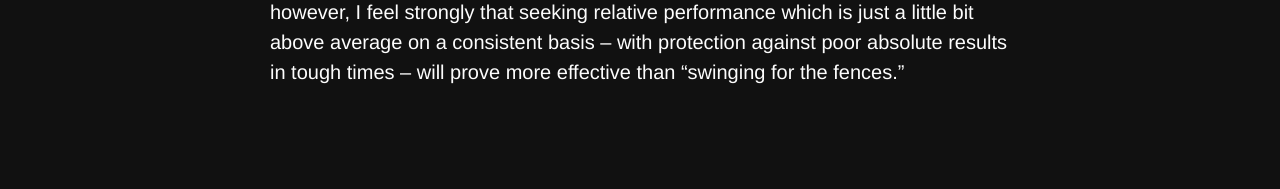
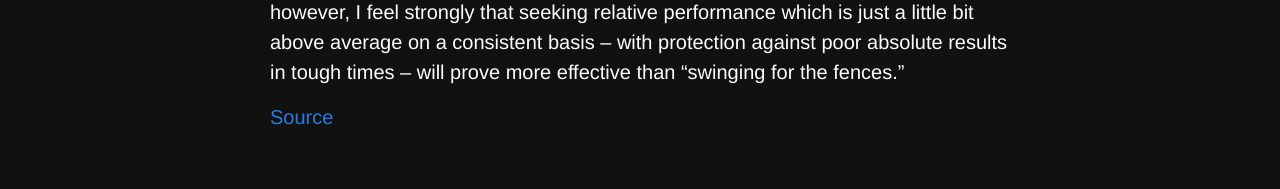
Before and after one commit to nanhung/nanhung.github.io, a Jekyll site: the page built from _posts/1990-10-12-the-route-to-performance.md, in a window 1280 px wide. Shown: the part 2115-2304 px from the top of the page. Built offline with Jekyll 4.4.1, drawn with Linux system fonts in a browser that asks for light colours; our own code applies the rules of GitHub Pages for plain Markdown files; before the commit the page ends 2262 px from its top, so only the background shows below that.

Commit message:
add_source

```diff
--- a/_posts/1990-10-12-the-route-to-performance.md
+++ b/_posts/1990-10-12-the-route-to-performance.md
@@ -25,3 +25,5 @@ In convertibles U , we insist that our call on potential appreciation be accompa
 In high yield bonds U , we strive to raise our relative performance by avoiding credit losses, not by reaching for higher (but more uncertain) yields.
 
 In distressed company debt U , we buy only where we believe our cost price is fully covered by asset values. There will always be cases and years in which, when all goes right, those who take on more risk will do better than we do. In the long run, however, I feel strongly that seeking relative performance which is just a little bit above average on a consistent basis -- with protection against poor absolute results in tough times -- will prove more effective than "swinging for the fences."
+
+[Source](https://chian.io/projects/howard-marks/memos/the-route-to-performance)
```
Also changed, not shown: _posts/1998-03-21-amazons-original-1997-letter-to-shareholders.md (+2 -0 lines).
